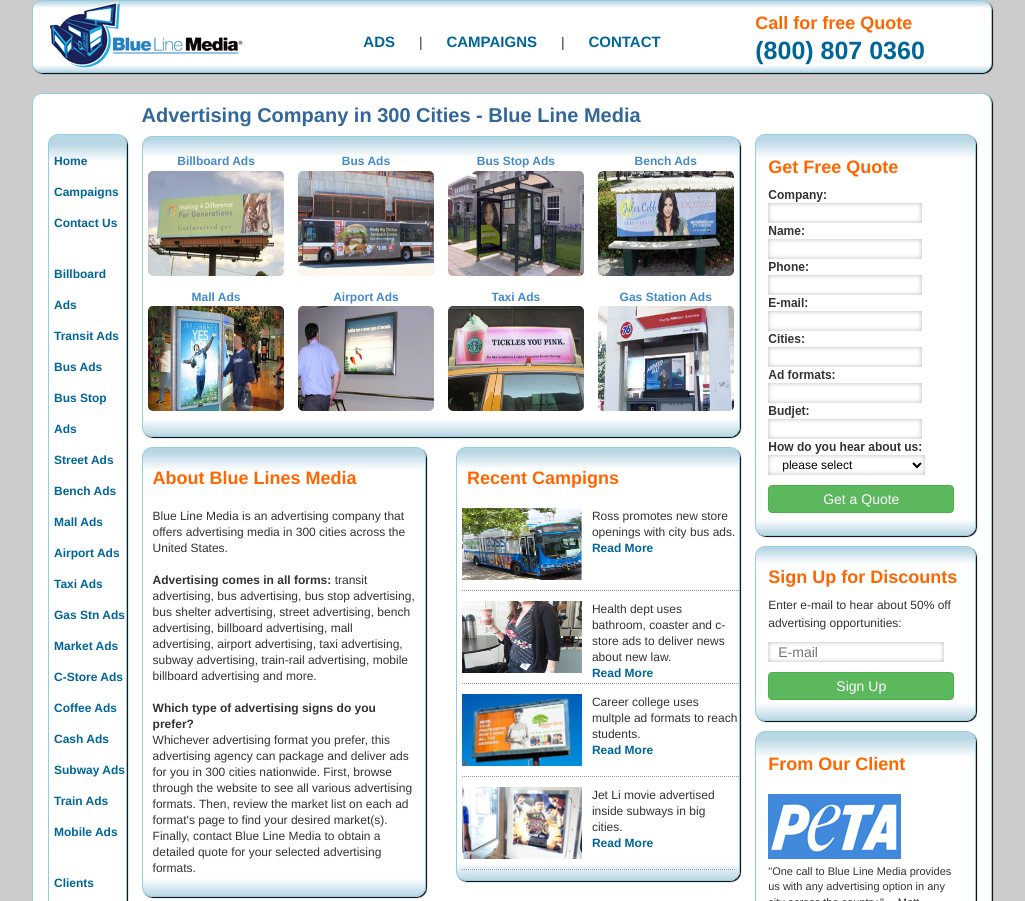
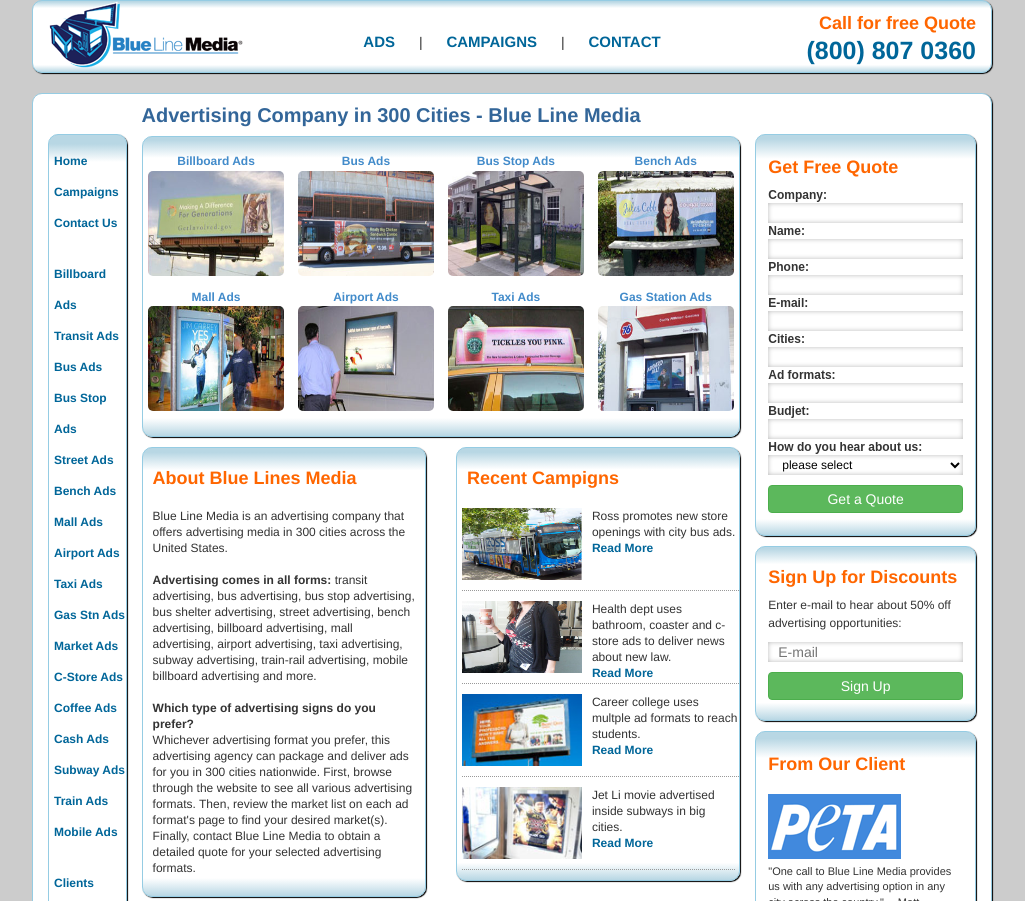
Before and after one commit to omer414/bluelinemed, a plain HTML site: page index2.html in a window 1280 px wide. Shown: the top 901 px of the page, without its empty margins (128-1153 px from the left). Drawn offline with nearby package versions, Linux system fonts and the light colour scheme.

Commit message:
changes.docx + index2 + style

```diff
--- a/index2.html
+++ b/index2.html
@@ -16,7 +16,7 @@
         <img src="images/logo.png"/>
       </div>
       <div class="col-sm-3 pull-left visible-xs" sytle="margin-top:10px;">
-        <img src="images/logo.png" width="140" height="65" />
+        <img src="images/logo.png" width="170" height="65" />
       </div>
       <div class="main-menu col-sm-6 navbar navbar-default">
         <ul class="hidden-xs">
@@ -90,8 +90,8 @@
 
       </div>
       <div id="phone" class="col-sm-3 pull-right hidden-xs">
-        <h2>Call for free Quote</h2>
-        <h1>(800) 807 0360</h1>
+        <h2 style="text-align:right;">Call for free Quote</h2>
+        <h1 style="text-align:right;">(800) 807 0360</h1>
       </div>
     </div>
 
@@ -511,7 +511,7 @@
         </div>
 
 
-        <div class="border bgrad signup" style="margin-top:10px; padding:10px 0 10px 12px;">
+        <div class="border bgrad signup" style="margin-top:10px; padding:10px 12px 10px 12px;">
           <h2>Sign Up for Discounts</h2>
           <p>Enter e-mail to hear about 50% off advertising opportunities:</p>
           <form>
--- a/style.css
+++ b/style.css
@@ -363,7 +363,7 @@ ul
 	float: left;
 }
 .text-input-grey {
-	max-width: 90%;
+	width: 100%;
 	background-color: #ffffff;
 	font-family: Helvetica, Arial, san-serif;;
 	font-size: 1em;
@@ -377,7 +377,7 @@ ul
 }
 .btnn
 {
-	width: 90% !important;
+	width: 100% !important;
 	padding:3px !important;
 	/*background: #336799;*/
 	/*border-radius: 5px;*/
@@ -438,7 +438,7 @@ ul
 }
 .quote
 {
-	padding: 12px 0 12px 12px;
+	padding: 12px;
 	/*width: 80%;*/
 	margin-top: 40px !important;
 	border-radius: 10px;
@@ -704,10 +704,14 @@ ul.mobirecentcampaign li{display:block!impor;}
 {
 	background-color: #fff;
 }
+@media only screen and (max-width : 768px) {
+		.col-sm-8.new .col-sm-12 h1{
+			font-size:18px!important;
+		}
+	}
 @media only screen and (max-width : 500px) {
 	.advertising
 	{
 		margin-top:-20px;
 	}
-
 	}
```
Also changed, not shown: 1 other file.
